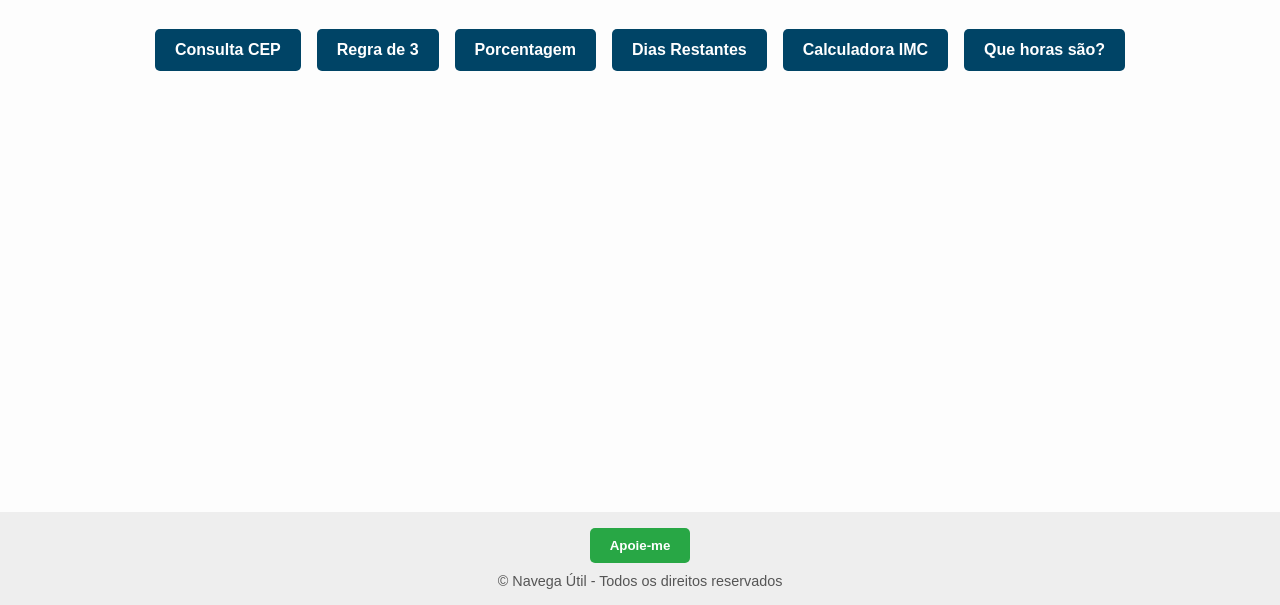
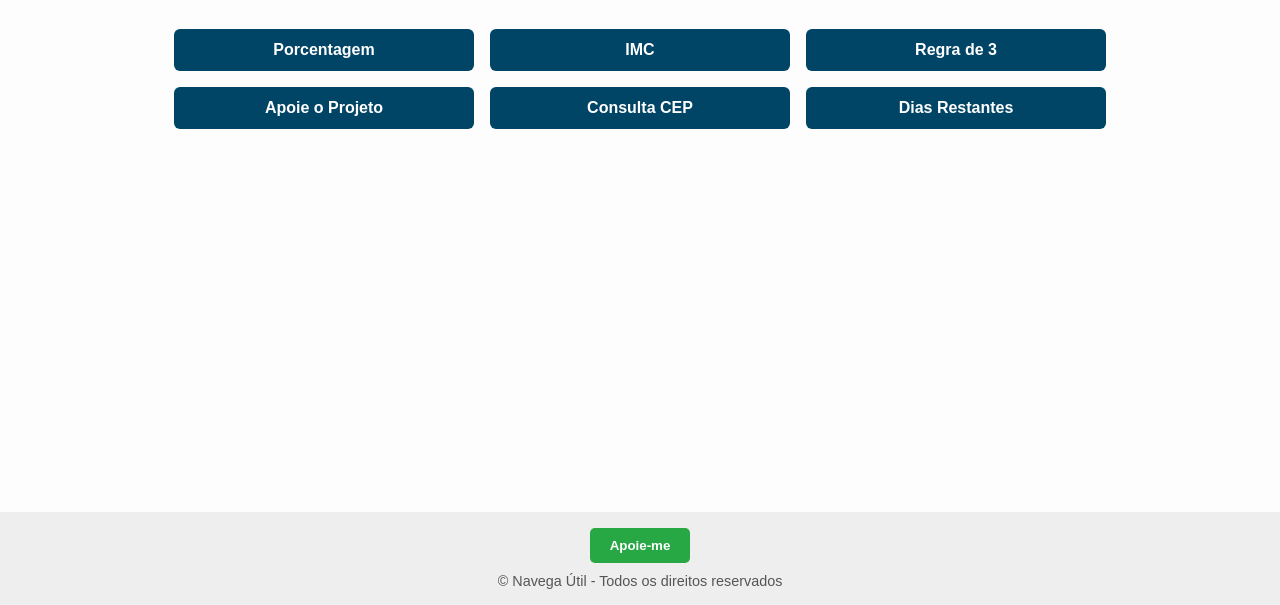
Before and after one commit to will-st19/navegautil, a plain HTML site: page index.html in a window 1280 px wide. Shown: the part 195-800 px from the top of the page. Drawn offline with Linux system fonts and the light colour scheme.

Commit message:
Adicionando Diferença de Datas

```diff
--- a/componentes/header.html
+++ b/componentes/header.html
@@ -22,6 +22,7 @@
             <a href="../regra-de-tres/regra-de-tres.html">Regra de 3</a>
             <a href="../porcentagem/porcentagem.html">Porcentagem</a>
             <a href="../imc/imc.html">IMC</a>
+            <a href="../diferenca-datas/diferenca-datas.html">Dias entre Datas</a>
         </div>
     </div>
 
--- /dev/null
+++ b/componentes/home-botoes.js
@@ -0,0 +1,27 @@
+document.addEventListener("DOMContentLoaded", function () {
+    const botoes = [
+        { texto: "Consulta CEP", link: "consulta-cep/consulta-cep.html" },
+        { texto: "Regra de 3", link: "regra-de-tres/regra-de-tres.html" },
+        { texto: "Porcentagem", link: "porcentagem/porcentagem.html" },
+        { texto: "IMC", link: "imc/imc.html" },
+        { texto: "Dias entre Datas", link: "diferenca-datas/diferenca-datas.html" },
+        { texto: "Dias Restantes", link: "contador-dias/contador-dias.html" },
+        { texto: "Que horas são?", link: "agora-exatamente/agora-exatamente.html" },
+        { texto: "Apoie o Projeto", link: "apoie-me.html" }
+    ];
+
+    // Embaralhar array e pegar os 6 primeiros
+    const selecionados = botoes
+        .sort(() => 0.5 - Math.random())
+        .slice(0, 6);
+
+    const container = document.querySelector(".home-buttons");
+
+    selecionados.forEach(botao => {
+        const a = document.createElement("a");
+        a.href = botao.link;
+        a.className = "btn-home";
+        a.textContent = botao.texto;
+        container.appendChild(a);
+    });
+});
--- a/index.html
+++ b/index.html
@@ -27,19 +27,13 @@
         <p>Explore ferramentas práticas que facilitam sua rotina. E o melhor: tudo em um só lugar.</p>
         <p><strong>Comece agora:</strong> clique em uma das ferramentas abaixo e simplifique seu dia!</p>
 
-        <div class="home-buttons">
-            <a href="consulta-cep/consulta-cep.html" class="home-btn">Consulta CEP</a>
-            <a href="regra-de-tres/regra-de-tres.html" class="home-btn">Regra de 3</a>
-            <a href="porcentagem/porcentagem.html" class="home-btn">Porcentagem</a>
-            <a href="contador-dias/contador-dias.html" class="home-btn">Dias Restantes</a>
-            <a href="imc/imc.html" class="home-btn">Calculadora IMC</a>
-            <a href="agora-exatamente/agora-exatamente.html" class="home-btn">Que horas são?</a>
-        </div>
+        <div class="home-buttons"></div>
     </main>
 
     <footer></footer>
 
     <script src="../componentes/layout.js"></script>
+    <script src="../componentes/home-botoes.js"></script>
 </body>
 
 </html>
--- a/style.css
+++ b/style.css
@@ -494,23 +494,19 @@ nav {
     margin-top: 2rem;
 }
 
-.home-btn {
+.btn-home {
+    width: 100%;
+    max-width: 300px;
     background-color: #004466;
     color: white;
     padding: 12px 20px;
-    border-radius: 5px;
+    border-radius: 6px;
     text-decoration: none;
     font-weight: bold;
-    transition: background-color 0.2s;
+    transition: background-color 0.2s ease;
+    text-align: center;
 }
 
-.home-btn:hover {
+.btn-home:hover {
     background-color: #006688;
 }
-
-@media (max-width: 600px) {
-    .home-btn {
-        flex: 1 1 100%;
-        text-align: center;
-    }
-}
```
Also changed, not shown: diferenca-datas/diferenca-datas.html (added, +45 -0 lines), diferenca-datas/diferenca-datas.js (added, +33 -0 lines).
